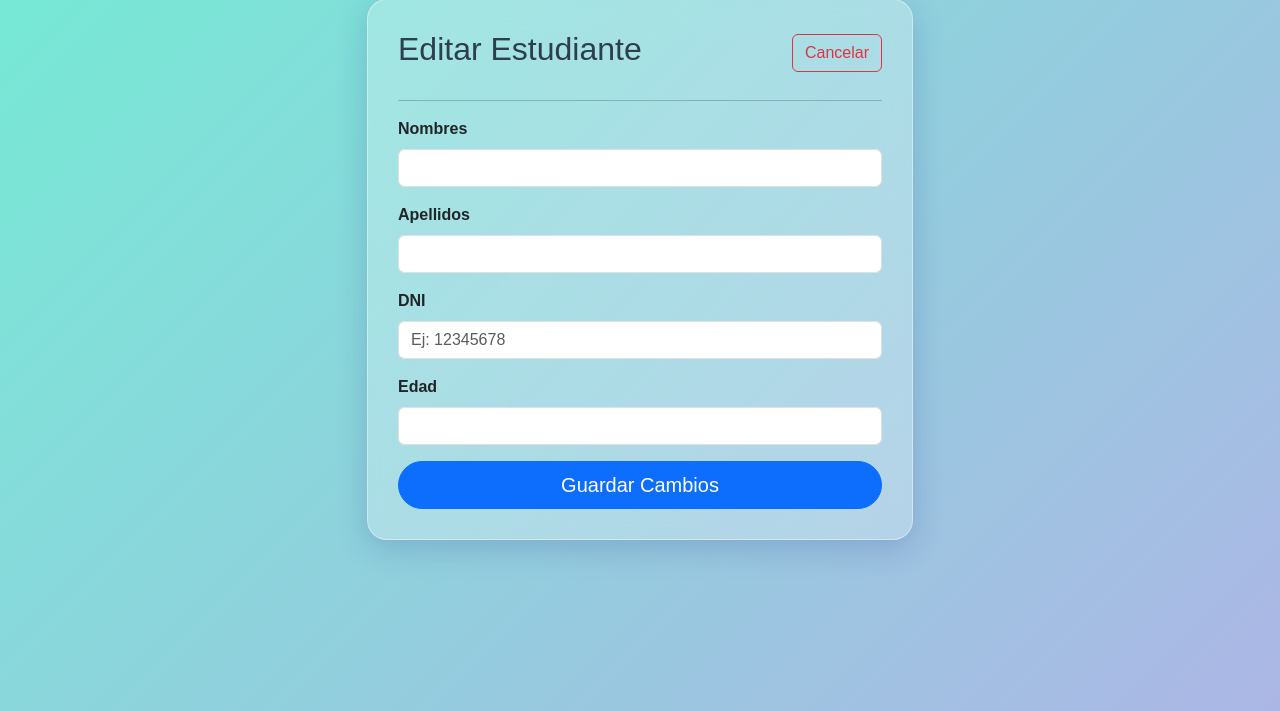
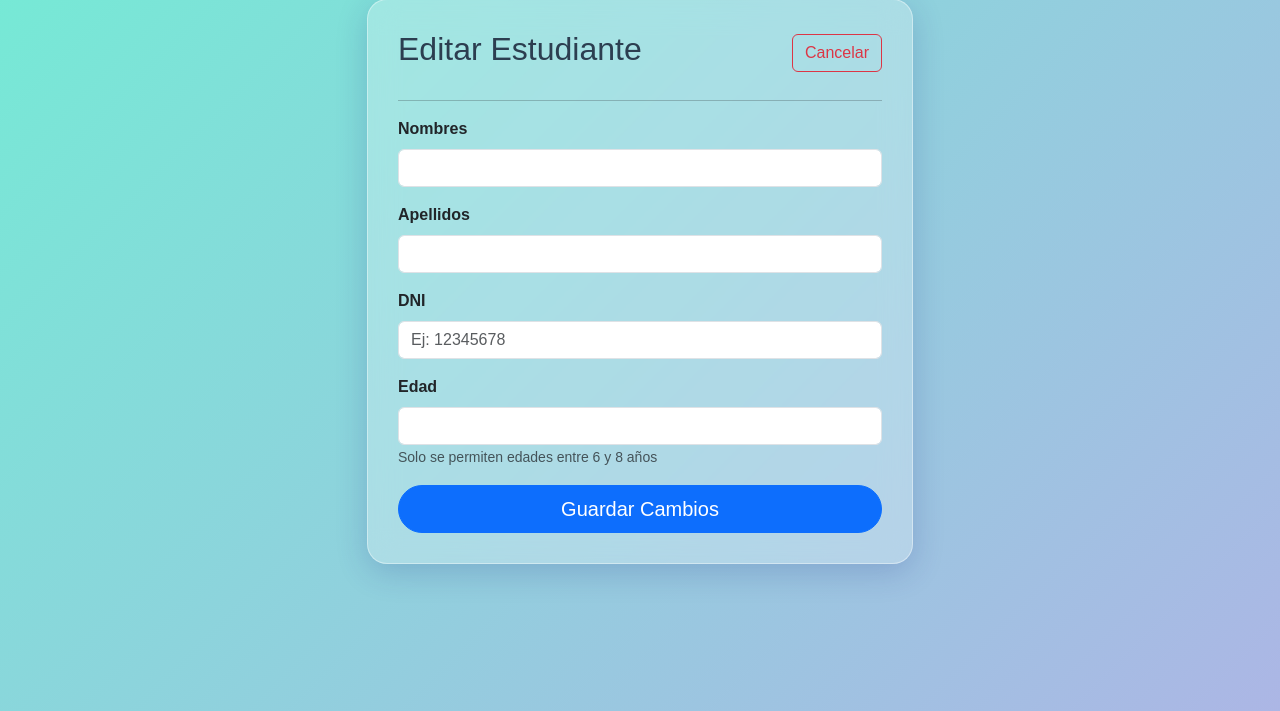
Before and after one commit to JuanCarlosmis/Machine, a Flask app: template templates/editar_paciente.html in a window 1280 px wide. Shown: the part 89-800 px from the top of the page. Run offline with Flask 3, Linux system fonts and the light colour scheme; the template is opened without the code that fills it, so the values that code supplies are empty.

Commit message:
Actualizar rango de edad a 6-8 y completar evidencia de estudiantes

```diff
--- a/app.py
+++ b/app.py
@@ -75,8 +75,8 @@ def registrar_paciente():
         if len(dni) != 8 or not dni.isdigit():
             print(" DNI debe tener exactamente 8 dígitos")
             return redirect(url_for('dashboard'))
-        if edad < 3 or edad > 5:
-            print(" La edad debe estar entre 3 y 5 años")
+        if edad < 6 or edad > 8:
+            print(" La edad debe estar entre 6 y 8 años")
             return redirect(url_for('dashboard'))
 
         conexion = obtener_conexion()
@@ -112,9 +112,14 @@ def editar_paciente(id_paciente):
                 print(f" Error: DNI debe tener exactamente 8 dígitos numéricos")
                 return render_template('editar_paciente.html', paciente=paciente, error="DNI debe tener exactamente 8 dígitos")
 
+            edad_int = int(edad)
+            if edad_int < 6 or edad_int > 8:
+                print(" Error: Edad debe estar entre 6 y 8 años")
+                return render_template('editar_paciente.html', paciente=paciente, error="Edad debe estar entre 6 y 8 años")
+
             if nombres and apellidos and dni and edad:
                 conexion.execute('UPDATE Pacientes SET nombres = ?, apellidos = ?, dni = ?, edad = ? WHERE id_paciente = ?',
-                    (nombres, apellidos, dni, edad, id_paciente))
+                    (nombres, apellidos, dni, edad_int, id_paciente))
                 conexion.commit()
                 print(f"✓ Paciente actualizado: ID={id_paciente}")
         except Exception as e:
--- a/templates/dashboard.html
+++ b/templates/dashboard.html
@@ -139,9 +139,9 @@
                         <small class="text-muted">Debe tener exactamente 8 números</small>
                     </div>
                     <div class="mb-3">
-                        <label class="form-label"><strong>Edad (3-5 años)</strong></label>
-                        <input type="number" name="edad" class="form-control" placeholder="Ej: 4" min="3" max="5" required>
-                        <small class="text-muted">El alumno debe tener entre 3 y 5 años</small>
+                        <label class="form-label"><strong>Edad (6-8 años)</strong></label>
+                        <input type="number" name="edad" class="form-control" placeholder="Ej: 7" min="6" max="8" required>
+                        <small class="text-muted">El alumno debe tener entre 6 y 8 años</small>
                     </div>
                     <button type="submit" class="btn btn-primary w-100">
                         <i class="fas fa-save"></i> Guardar Estudiante
--- a/templates/editar_paciente.html
+++ b/templates/editar_paciente.html
@@ -40,7 +40,8 @@
                     </div>
                     <div class="mb-3">
                         <label class="form-label fw-bold">Edad</label>
-                        <input type="number" name="edad" class="form-control" value="{{ paciente.edad }}" required>
+                        <input type="number" name="edad" class="form-control" value="{{ paciente.edad }}" min="6" max="8" required>
+                        <small class="text-muted">Solo se permiten edades entre 6 y 8 años</small>
                     </div>
                     <button type="submit" class="btn btn-primary w-100 btn-lg rounded-pill">Guardar Cambios</button>
                 </form>
--- a/templates/index.html
+++ b/templates/index.html
@@ -534,7 +534,7 @@
             })
             .catch(err => {
                 console.error('❌ Error:', err);
-                document.getElementById('btn-volver').style.display = 'inline-block';
+                document.getElementById('btn-volver') .style.display = 'inline-block';
             });
         }
     </script>
```
